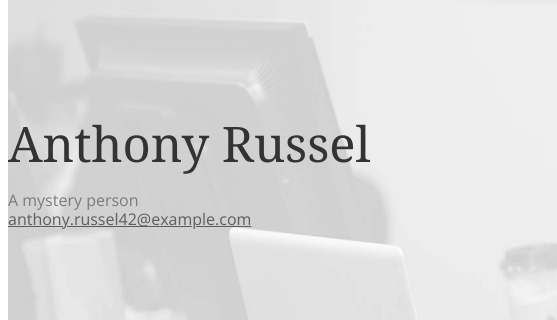
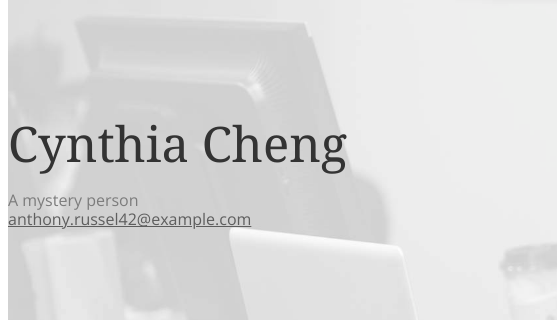
Before and after one commit to cynthiahcheng/Project1_CVC, a plain HTML site: page index.html in a window 1280 px wide. Shown: the part 173-493 px from the top of the page, 0-557 px from the left. Drawn offline with nearby package versions, Linux system fonts and the light colour scheme; some icons are missing; a web font is replaced by a local one.

Commit message:
title change

```diff
--- a/index.html
+++ b/index.html
@@ -27,7 +27,7 @@
 	<div id="head" class="parallax" parallax-speed="2">
 		<h1 id="logo" class="text-center">
 			<img class="img-circle" src="assets/images/guy.jpg" alt="">
-			<span class="title">Anthony Russel</span>
+			<span class="title">Cynthia Cheng</span>
 			<span class="tagline">A mystery person<br>
 				<a href="">anthony.russel42@example.com</a></span>
 		</h1>
```
